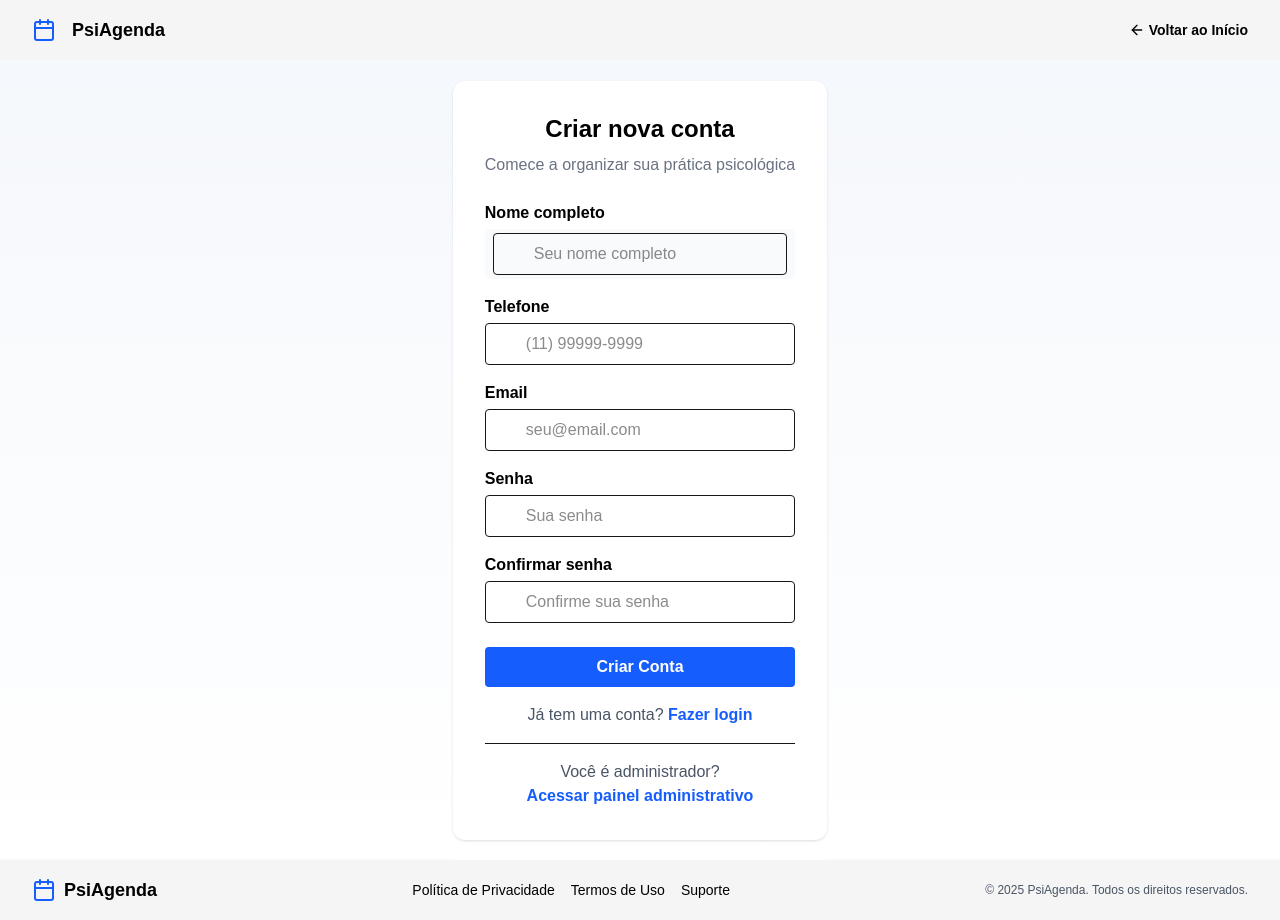
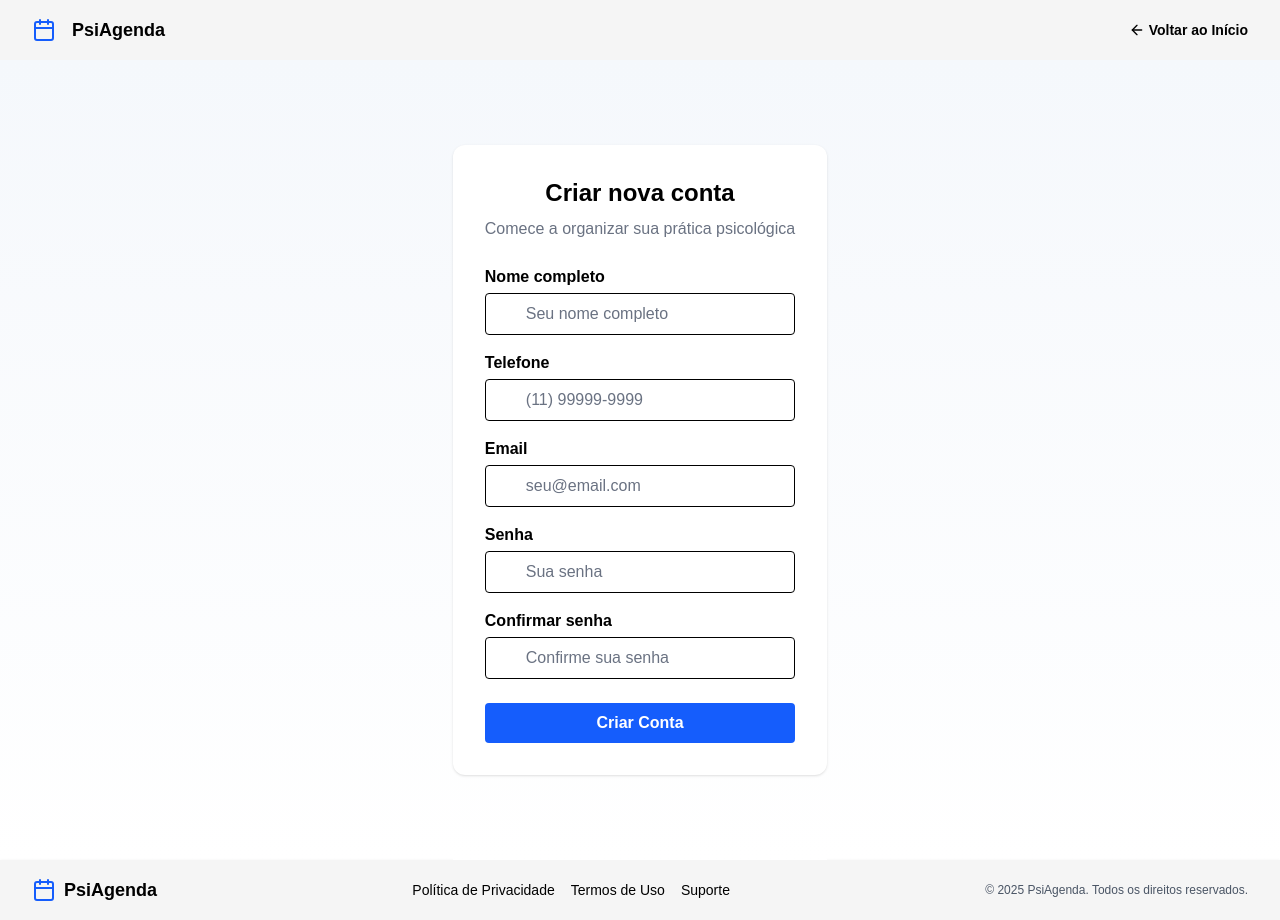
Before and after one commit to Trakna/Pedritor, a Next.js app: page /register in a window 1280 px wide. Built offline with nearby package versions, Linux system fonts and the light colour scheme.

Commit message:
Update register page

```diff
--- a/src/app/components/user-register-form/user-register-form.tsx
+++ b/src/app/components/user-register-form/user-register-form.tsx
@@ -15,38 +15,53 @@ export function UserRegisterForm() {
         <form className="space-y-4">
           <div>
             <label className="block font-semibold mb-1 text-black">Nome completo</label>
-                        <div className="bg-gray-50 outline-none w-full px-2 py-1 rounded">
-                            <input type="text" placeholder="Seu nome completo" className="w-full border rounded px-4 py-2 pl-10" />
+            <div className="relative">
+              <input
+                type="text"
+                placeholder="Seu nome completo"
+                className="w-full border rounded px-4 py-2 pl-10 placeholder-gray-500 text-black"
+              />
               <span className="absolute left-3 top-2.5 text-gray-400">
                 <i className="fa fa-user" />
               </span>
             </div>
           </div>
+
           <div>
             <label className="block font-semibold mb-1 text-black">Telefone</label>
             <div className="relative">
-                            <input type="text" placeholder="(11) 99999-9999" className="w-full border rounded px-4 py-2 pl-10" />
+              <input
+                type="text"
+                placeholder="(11) 99999-9999"
+                className="w-full border rounded px-4 py-2 pl-10 placeholder-gray-500 text-black"
+              />
               <span className="absolute left-3 top-2.5 text-gray-400">
                 <i className="fa fa-phone" />
               </span>
             </div>
           </div>
+
           <div>
             <label className="block font-semibold mb-1 text-black">Email</label>
-                        <div className="relative ">
-                            <input type="email" placeholder="seu@email.com" className="w-full border rounded px-4 py-2 pl-10" />
+            <div className="relative">
+              <input
+                type="email"
+                placeholder="seu@email.com"
+                className="w-full border rounded px-4 py-2 pl-10 placeholder-gray-500 text-black"
+              />
               <span className="absolute left-3 top-2.5 text-gray-400">
                 <i className="fa fa-envelope" />
               </span>
             </div>
           </div>
+
           <div>
             <label className="block font-semibold mb-1 text-black">Senha</label>
             <div className="relative">
               <input
                 type={showPassword ? "text" : "password"}
                 placeholder="Sua senha"
-                                className="w-full border rounded px-4 py-2 pl-10 pr-10"
+                className="w-full border rounded px-4 py-2 pl-10 pr-10 placeholder-gray-500 text-black"
               />
               <span className="absolute left-3 top-2.5 text-gray-400">
                 <i className="fa fa-lock" />
@@ -61,23 +76,23 @@ export function UserRegisterForm() {
               </button>
             </div>
           </div>
+
           <div>
             <label className="block font-semibold mb-1 text-black">Confirmar senha</label>
-                        <input type="password" placeholder="Confirme sua senha" className="w-full border rounded px-4 py-2 pl-10" />
+            <input
+              type="password"
+              placeholder="Confirme sua senha"
+              className="w-full border rounded px-4 py-2 pl-10 placeholder-gray-500 text-black"
+            />
           </div>
-                    <button type="submit" className="w-full bg-blue-600 text-white rounded py-2 font-semibold mt-2">
+
+          <button
+            type="submit"
+            className="w-full bg-blue-600 text-white rounded py-2 font-semibold mt-2"
+          >
             Criar Conta
           </button>
         </form>
-                <div className="text-center mt-4 text-gray-600">
-                    Já tem uma conta? <a href="/login" className="text-blue-600 font-semibold">Fazer login</a>
-                </div>
-                <hr className="my-4" />
-                <div className="text-center">
-                    <span className="text-gray-600">Você é administrador?</span>
-                    <br />
-                    <a href="/admin" className="text-blue-600 font-semibold">Acessar painel administrativo</a>
-                </div>
       </div>
     </div>
   );
```
Lines whose indentation alone changed are shown as unchanged.
